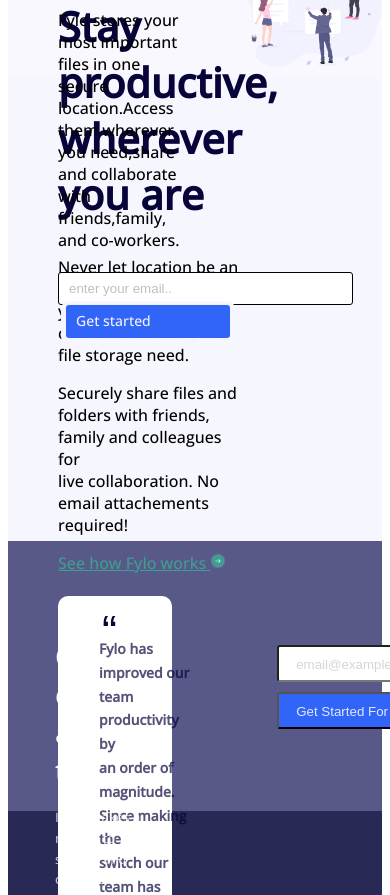
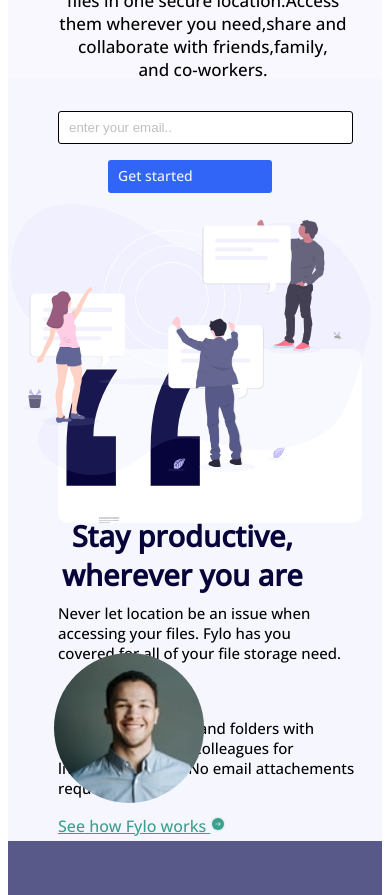
Before and after one commit to Aminodoss/Big-Project, a plain HTML site: page index.html in a window 390 px wide. Shown: the part 766-1661 px from the top of the page. Drawn offline with nearby package versions, Linux system fonts and the light colour scheme.

Commit message:
Update style.css

```diff
--- a/style.css
+++ b/style.css
@@ -295,3 +295,190 @@
    color: #ffffffc4;
    font-size: 13px;
 }
+@media(max-width:576px){
+    .header{
+        display: flex;
+        gap: 10%;
+        margin-top: 40px;
+        height: 90px;
+    }
+}
+@media(max-width:576px) {
+    .a1 ul{
+        margin-left: 48px;
+        margin-right: 50px;
+        font-weight: 200;
+        font-family: 'Raleway', sans-serif;
+        display: flex;
+        gap: 20px
+
+    }
+}
+
+
+    @media(max-width:576px){
+
+    .a1{
+        transform: translateX(-83px);
+        font-size: 14px;
+        margin-right: 0;
+    }
+    }
+    @media(max-width:576px){
+   .letter span img{
+        margin-left: 10px;
+        width: 150px;
+   }
+}
+@media(max-width:576px){
+.a2{
+    flex-direction: column;
+
+}
+}
+@media(max-width:576px){
+    body{
+        font-weight: 400;
+        font-family: 'Open Sans', sans-serif;
+        background-image: url(images/illustration-1.svg);
+        background-repeat: no-repeat;
+        background-position: right;
+        background-size: 96%;
+        background-position-y: 154px;
+        background-position-x: 8px
+
+
+
+
+    }
+}
+@media(max-width:576px){
+    .img1 img{
+        max-width: 100%;
+        margin-bottom: 20px;
+        margin-right: 20px;
+    }
+}
+@media(max-width:576px){
+    .a2.text1{
+        min-width: 80%;
+        max-height: 10%;
+
+        }
+    }
+    @media(max-width:576px){
+
+    .text1 p{
+        width: 179%;
+        font-size: 17px;
+        transform: translateY(-13px);
+        margin-left: 0;
+        transform: translateX(0px);
+        text-align: center;
+    }
+}
+@media(max-width:576px){
+    .text1 h2{
+        line-height: 1.6;
+        width: 220%;
+        font-size: 232%;
+        color: hsl(243, 87%, 12%);
+        text-align: center;
+        transform: translateY(209px);
+    transform: translateX(-43px);
+    margin-top: 254px;
+    }
+
+    }
+    @media(max-width:576px){
+        .spn{
+            transform: translateY(13px);
+        }
+    }
+    @media(max-width:576px){
+    .text1 span:nth-of-type(2) input{
+        box-shadow: 0px 1px 0px 5px;
+        margin-top: 16px;
+        border-radius: 3px;
+        border: none;
+        font-size: 14px;
+        font-family:'Open Sans', sans-serif;
+        color: hsl(240deg 75% 98% / 98%);
+        margin-left: 50px;
+        padding: 6px 79px 8px 10px;
+       background-color: hsl(224, 93%, 58%)
+
+
+    }
+}
+@media(max-width:576px){
+.a3{
+    flex-direction: column;
+    height: 877px;
+    background-color:  hsl(240deg 75% 98% / 98%);
+    background-image: url(images/bg-curve-desktop.svg);
+    background-repeat: no-repeat;
+
+    background-position: top;
+
+
+}
+}
+@media(max-width:576px){
+ .img2{
+    margin-left: 3px;
+    transform: translateY(-637px);
+    width: 360px;
+
+}
+}
+@media(max-width:576px){
+
+}
+
+@media(max-width:576px){
+.text2 h2{
+    font-size: 29px;
+    font-weight: bold;
+    color: hsl(243, 87%, 12%);
+    text-align: center;
+    width: 133%;
+    transform: translateY(528px);
+}
+}
+@media(max-width:576px){
+.text2 p{
+transform: translateY(513px);
+margin-bottom: 0;
+font-size: 15px;
+height: 100px;
+width: 300px;
+padding-bottom: 0;
+}
+}
+@media(max-width:576px){
+.spn1 {
+ transform: translateY(510px);
+ text-align: center;
+}
+}
+@media(max-width:576px){
+.letter{
+    background-color:  white;
+    width: 152%;
+    height: 17%;
+    padding: 15px 10px 10px 10px;
+    border-radius: 10px;
+}
+}
+@media(max-width:576px){
+.letter> p:nth-of-type(1){
+    transform: translateX(31px);
+
+    padding-top: 4px;
+    font-size: 1px;
+    line-height: 1.7;
+    font-weight: 600;
+    color:hsl(243deg 87% 12% / 69%);
+}
+}
```
